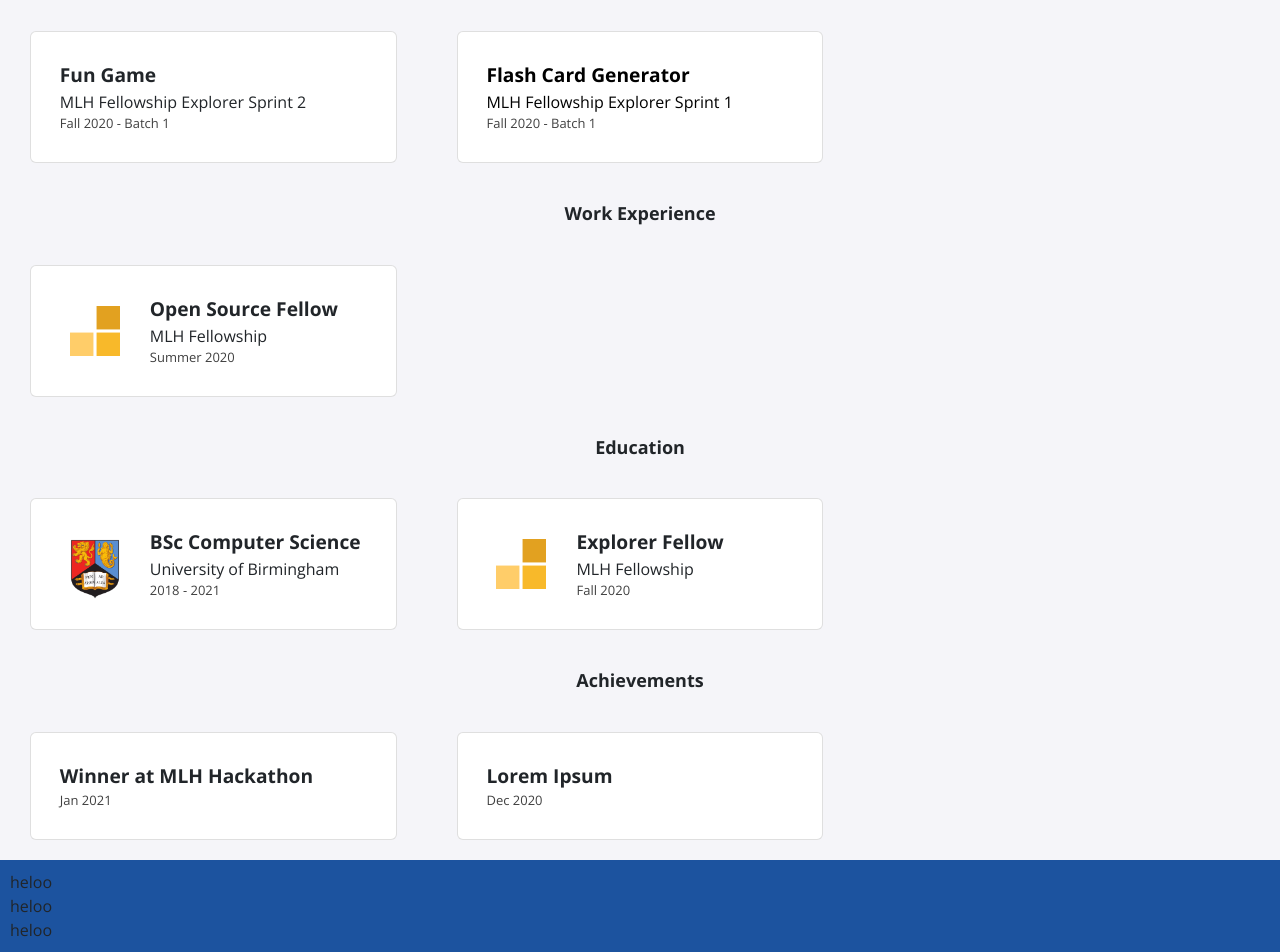
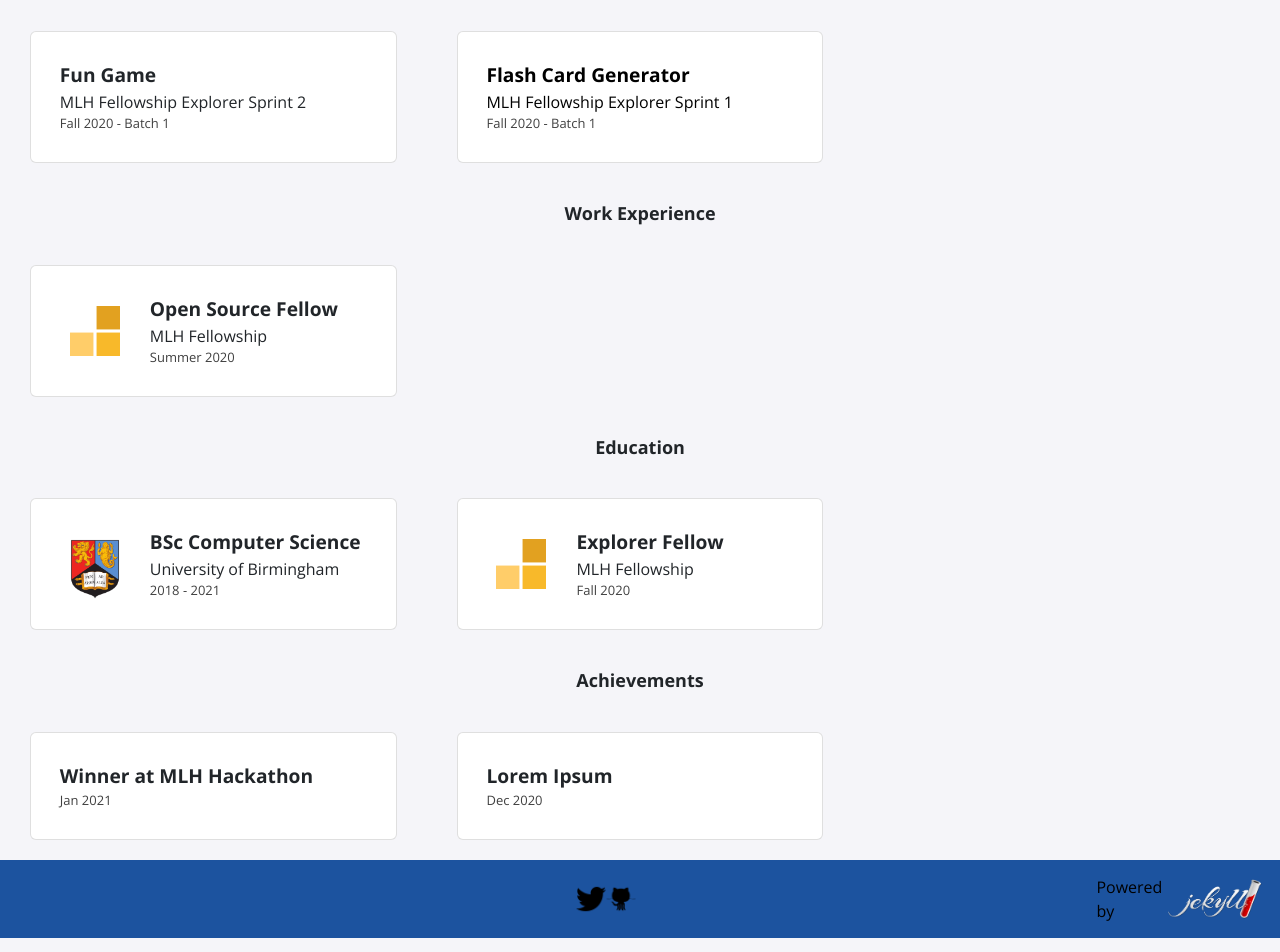
Before and after one commit to DebugAgrawal/mlh-orientation, a Jekyll site: the page built from index.html, in a window 1280 px wide. Shown: the part 642-1594 px from the top of the page. Built offline with Jekyll 4.4.1, drawn with Linux system fonts in a browser that asks for light colours; nearby versions of some CDN libraries.

Commit message:
social media logos added

```diff
--- a/_config.yml
+++ b/_config.yml
@@ -6,8 +6,8 @@
   Google search results) and in your feed.xml site description.
 baseurl: "/"
 url: "/portfolio-template"
-twitter_username: mlhacks
-github_username:  mlh-fellowship
+twitter_username: /mlhacks
+github_username:  /mlh-fellowship
 
 sass:
   sass_dir: _sass
--- a/_includes/footer.html
+++ b/_includes/footer.html
@@ -1,11 +1,8 @@
 <footer class="footer">
-    <div>
-        heloo
+
+    <div class="container">
+    <a href="https://twitter.com/{{site.twitter_username}}" target="_blank"><img src="./assets/img/footer/twitter.png" alt="twitter"></a>
+    <a href="https://github.com/{{site.github_username}}" target="_blank"><img src="./assets/img/footer/github.png" alt="github"></a>
     </div>
-    <div>
-        heloo
-    </div>
-    <div>
-        heloo
-    </div>
+    Powered by <a href="https://jekyllrb.com/" target="_blank"><img src="./assets/img/footer/jekyll.png" alt="jekyll"></a>
 </footer>
--- a/_sass/footer.scss
+++ b/_sass/footer.scss
@@ -1,8 +1,30 @@
 .footer{
     width: 100%;
+    right:0;
     bottom: 100%;
-    padding: 10px;
+    padding: 15px;
+    display: flex;
+    align-items: center;
+    justify-content: center;
+    flex-direction: row;
     background-color: #1C539F;
-    margin-bottom: -10px;
     position: relative;
+    font-family: "Open Sans", serif;
+    font-weight: 500 !important;
+    color: black;
+    img{
+        max-width:100px;
+    }
 }
+
+.footer .container{
+    width: 100%;
+    display: flex;
+    align-items: center;
+    justify-content: center;
+    flex-direction: row;
+    margin-left: 100px;
+    img{
+        max-width:30px;
+    }
+}
```
Also changed, not shown: assets/img/footer/github.png (added), assets/img/footer/jekyll.png (added), assets/img/footer/twitter.png (added).
